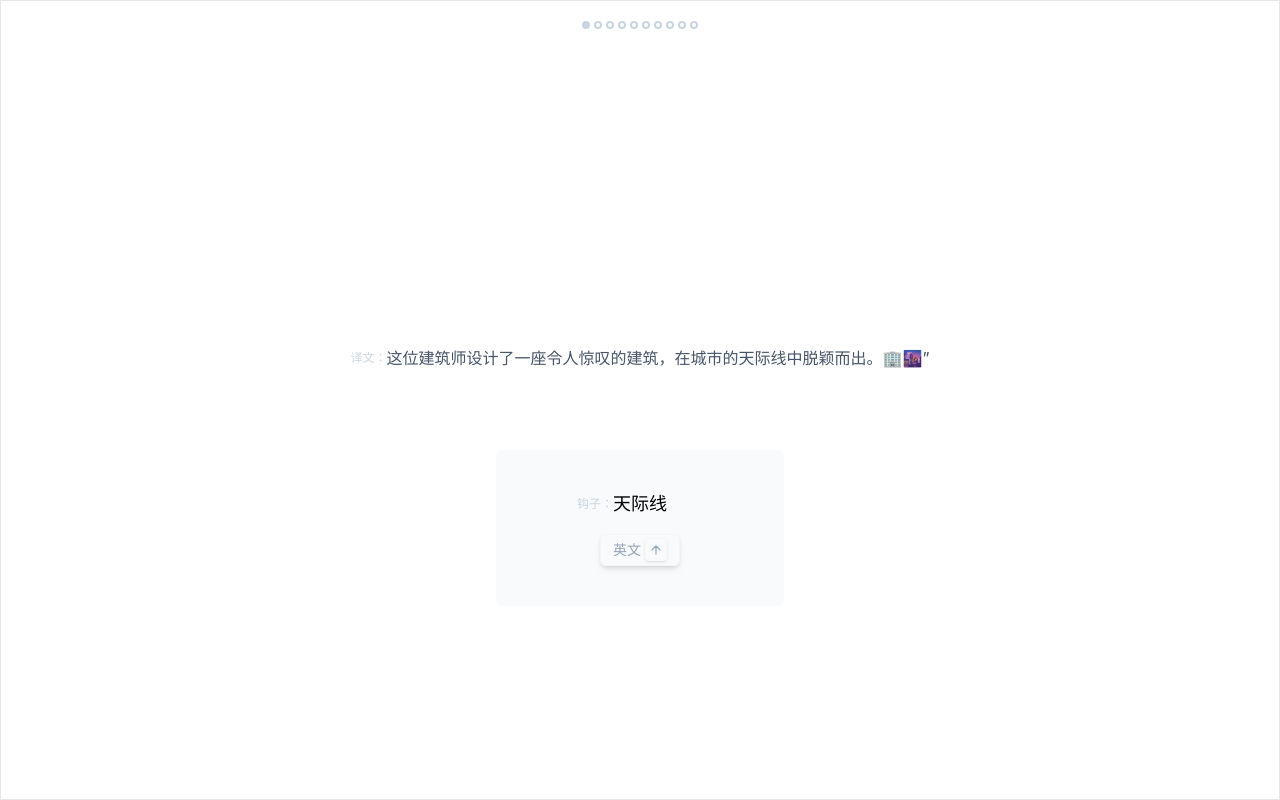
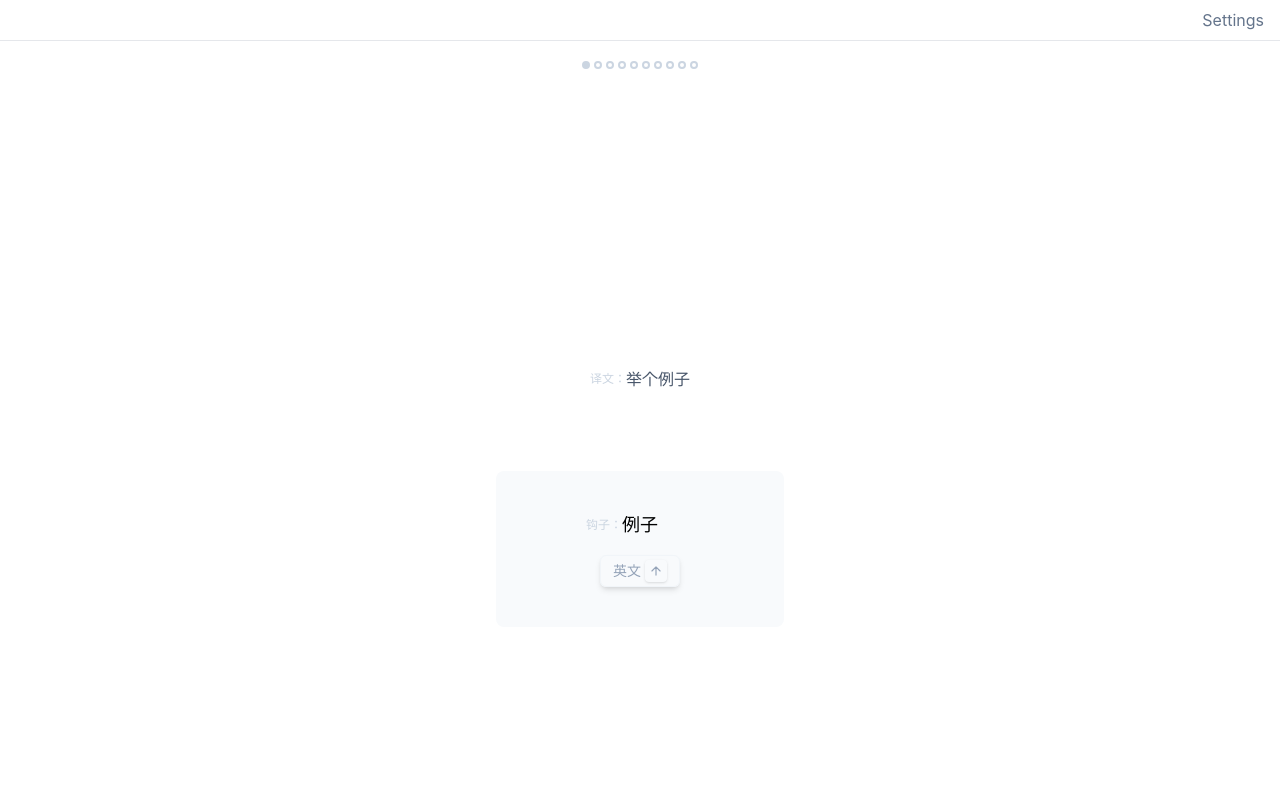
Before and after one commit to StrangeTown/just_recite_web, a React app: page / in a window 1280 px wide. Built offline with nearby package versions, Linux system fonts and the light colour scheme.

Commit message:
feat: add language settings

```diff
--- a/src/App.tsx
+++ b/src/App.tsx
@@ -1,17 +1,30 @@
-import './App.css';
-import Home from './pages/Home';
-import { useAppDispatch } from './store/hooks';
-import { getRandomStrings } from './utils/data';
-import { setRandomStrings } from './store/slices/stringSlice';
+import "./App.css";
+import Home from "./pages/Home";
+import { useAppDispatch } from "./store/hooks";
+import { getRandomStrings } from "./utils/data";
+import { setRandomStrings } from "./store/slices/stringSlice";
+import { useEffect, useState } from "react";
+import Settings from "./components/Settings";
+import Header from "./components/Header";
 
 function App() {
 	const dispatch = useAppDispatch();
+	const [settingsVisible, setSettingsVisible] = useState(false);
+
+	useEffect(() => {
 		const randomStrings = getRandomStrings(10);
 		dispatch(setRandomStrings(randomStrings));
+	}, []);
 
 	return (
-    <div className="App h-screen">
+		<div className="App h-screen flex flex-col">
+			<Header onSettingsClick={() => setSettingsVisible(!settingsVisible)} />
+			<div className="flex-1 flex">
+				<div className="flex-1">
 					<Home />
+				</div>
+				{settingsVisible && <Settings />}
+			</div>
 		</div>
 	);
 }
--- /dev/null
+++ b/src/components/Header.tsx
@@ -0,0 +1,20 @@
+
+interface HeaderProps {
+  onSettingsClick: () => void;
+}
+const Header = ({onSettingsClick}: HeaderProps) => {
+  return (
+    <div className="flex justify-end px-4 py-2 border-b">
+				<div
+					className="text-slate-500"
+					onClick={() => {
+            onSettingsClick();
+					}}
+				>
+					Settings
+				</div>
+			</div>
+  )
+}
+
+export default Header;
--- /dev/null
+++ b/src/components/Settings.tsx
@@ -0,0 +1,36 @@
+import appLocalstorage from "../utils/appLocalstorage";
+
+const Settings = () => {
+	const currentLanguage =
+		appLocalstorage.getItem(appLocalstorage.keys.language) || "en";
+
+	const handleLanguageClick = (language: string) => {
+		appLocalstorage.setItem(appLocalstorage.keys.language, language);
+		window.location.reload();
+	};
+	return (
+		<div className="w-40 border-l p-1">
+			<div className="flex items-center w-full">
+				{["en", "zh"].map((item, index) => {
+					return (
+						<div
+							key={index}
+							className={`flex-1 flex items-center justify-center w-8 h-8 rounded-full cursor-pointer ${
+								currentLanguage === item
+									? "bg-slate-500 text-white"
+									: "text-slate-500"
+							}`}
+							onClick={() => {
+								handleLanguageClick(item);
+							}}
+						>
+							<div>{item}</div>
+						</div>
+					);
+				})}
+			</div>
+		</div>
+	);
+};
+
+export default Settings;
--- a/src/i18n.ts
+++ b/src/i18n.ts
@@ -1,5 +1,6 @@
 import i18n from "i18next";
 import { initReactI18next } from "react-i18next";
+import appLocalstorage from "./utils/appLocalstorage";
 
 // the translations
 // (tip move them in a JSON file and import them,
@@ -25,11 +26,13 @@ const resources = {
   },
 };
 
+const language = appLocalstorage.getItem(appLocalstorage.keys.language) || 'zh';
+
 i18n
   .use(initReactI18next) // passes i18n down to react-i18next
   .init({
     resources,
-    lng: "zh", // language to use, more information here: https://www.i18next.com/overview/configuration-options#languages-namespaces-resources
+    lng: language, // language to use, more information here: https://www.i18next.com/overview/configuration-options#languages-namespaces-resources
     // you can use the i18n.changeLanguage function to change the language manually: https://www.i18next.com/overview/api#changelanguage
     // if you're using a language detector, do not define the lng option
 
--- a/src/pages/Home/index.tsx
+++ b/src/pages/Home/index.tsx
@@ -2,7 +2,7 @@ import Recite from "../Recite";
 
 const Home = () => {
   return (
-    <div className="border h-full">
+    <div className="h-full">
       <Recite />
     </div>
   );
--- a/src/pages/Recite/index.tsx
+++ b/src/pages/Recite/index.tsx
@@ -35,13 +35,15 @@ const Recite = () => {
 				<div className="h-full flex flex-col pt-2 w-full">
           <Progress current={activeStringIndex + 1} total={randomStrings.length} />
           <div className="flex-1 flex items-center justify-center">
-            <WorkArea
+            {
+							string && <WorkArea
 								item={string}
 								answerVisible={answerVisible}
 								handleDisplayClick={handleDisplayClick}
 								handleOkClick={handleOkClick}
 								handleNotClick={handleNotClick}
 							/>
+						}
           </div>
 				</div>
 			)}
--- /dev/null
+++ b/src/utils/appLocalstorage.ts
@@ -0,0 +1,33 @@
+
+// Localstorage
+
+
+const keys = {
+  language: 'language',
+};
+
+const localStorage = window.localStorage;
+
+const setItem = (key: string, value: string) => {
+  localStorage.setItem(key, value);
+};
+
+const getItem = (key: string) => {
+  return localStorage.getItem(key);
+};
+
+const removeItem = (key: string) => {
+  localStorage.removeItem(key);
+};
+
+const clear = () => {
+  localStorage.clear();
+};
+
+export default {
+  keys,
+  setItem,
+  getItem,
+  removeItem,
+  clear,
+};
```
Lines whose indentation alone changed are shown as unchanged.
